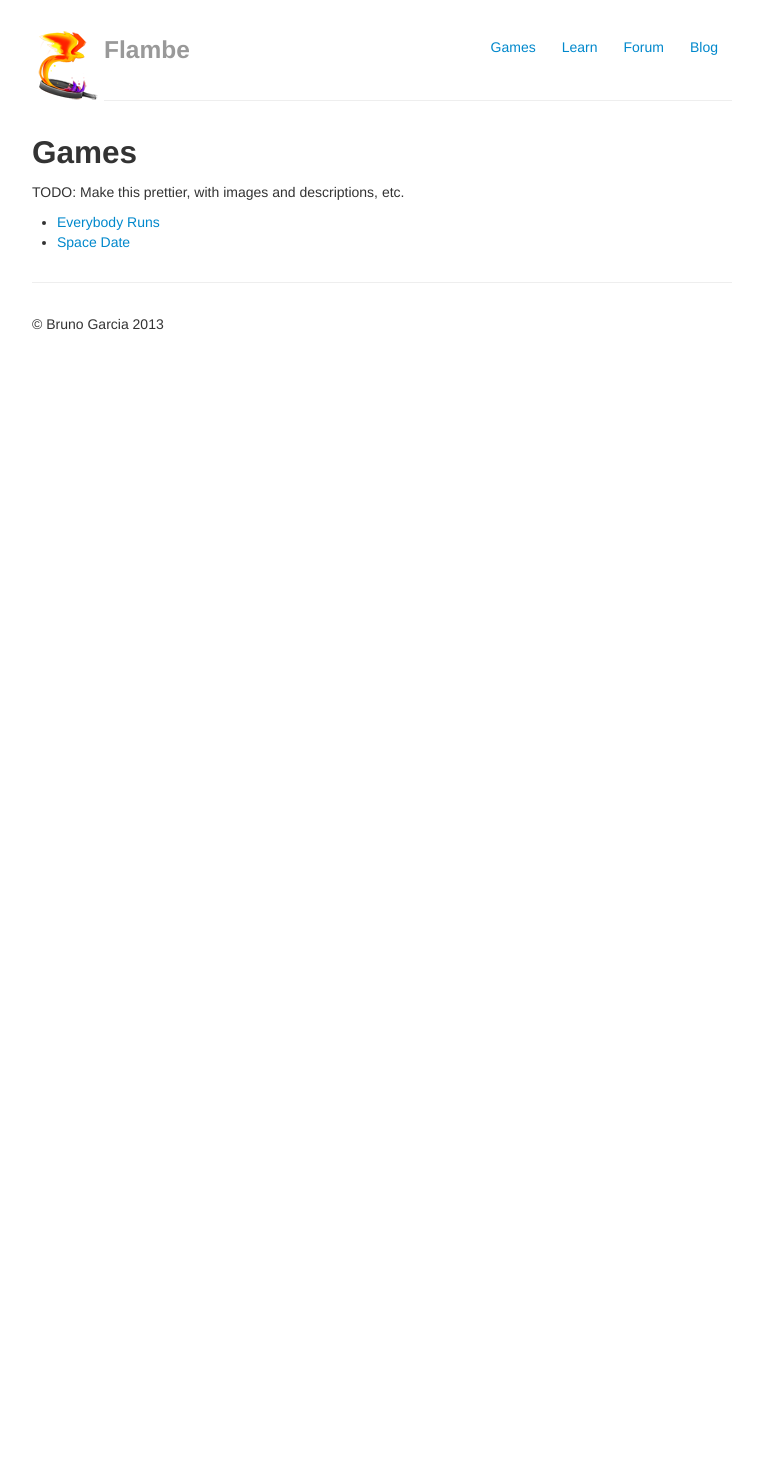
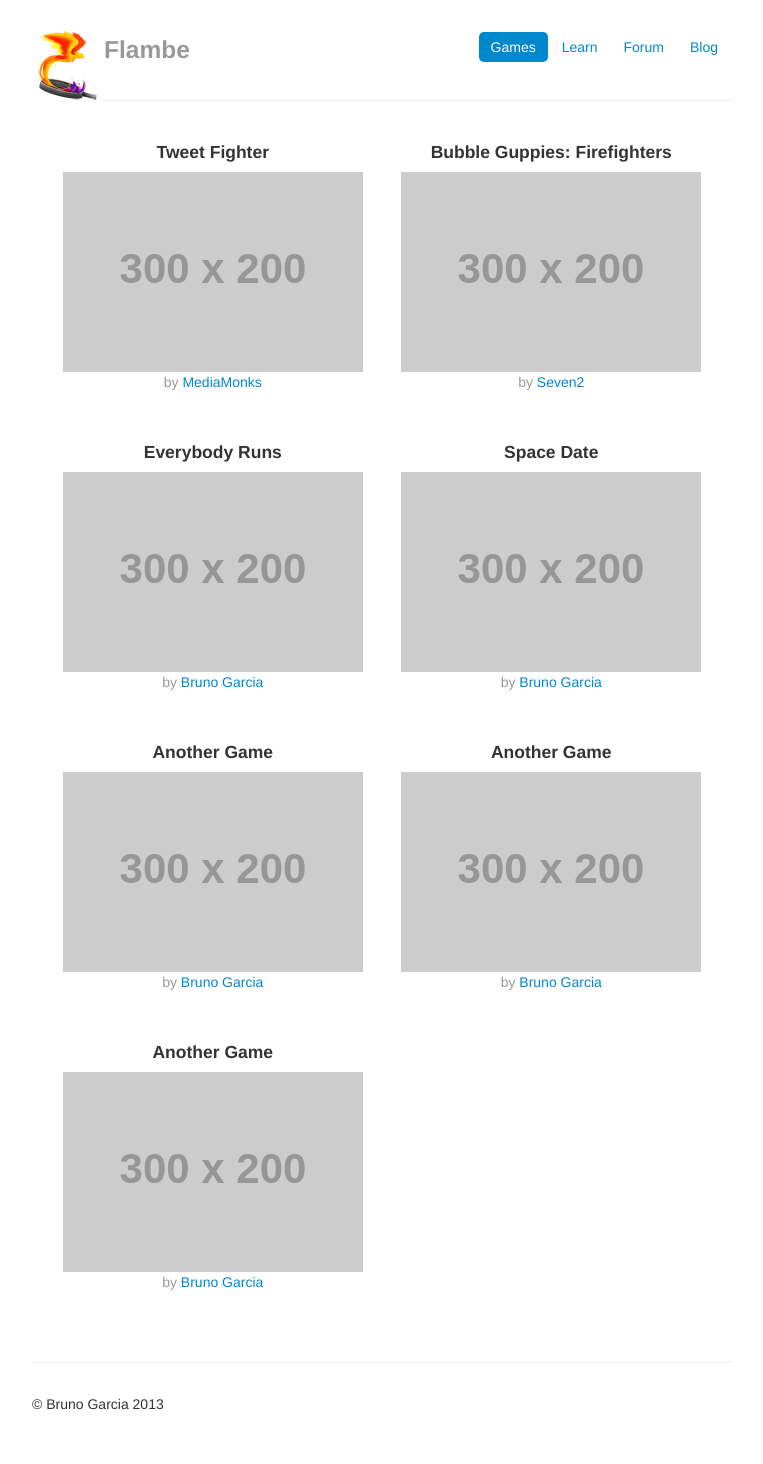
Before and after one commit to aduros/flambe-website, a Jekyll site: the page built from games/index.html, in a window 1280 px wide. Shown: the whole page, without its empty margins (258-1021 px from the left). Built offline with Jekyll 4.4.1, drawn with Linux system fonts in a browser that asks for light colours; before the commit the page ends 900 px from its top, so only the background shows below that.

Commit message:
First stab at the games page.

```diff
--- a/_config.yml
+++ b/_config.yml
@@ -15,8 +15,30 @@ blurbs:
       body: Some extra text describing this feature and why it's amazing.
 
 games:
-    - name: Everybody Runs
+    - title: Tweet Fighter
+      url: http://tweetfighter.nl
+      developer: <a href="https://mediamonks.com">MediaMonks</a>
+
+    - title: Bubble Guppies&colon; Firefighters
+      url: http://www.nickjr.com/kids-ad-entry.html?url=/kids-games/bubble-guppies-firefighters.html
+      developer: <a href="http://seven2.net">Seven2</a>
+
+    - title: Everybody Runs
       url: https://www.facebook.com/appcenter/everybodyruns
+      developer: <a href="https://aduros.com">Bruno Garcia</a>
 
-    - name: Space Date
+    - title: Space Date
       url: https://aduros.com/space-date
+      developer: <a href="https://aduros.com">Bruno Garcia</a>
+
+    - title: Another Game
+      url: https://www.facebook.com/appcenter/everybodyruns
+      developer: <a href="https://aduros.com">Bruno Garcia</a>
+
+    - title: Another Game
+      url: https://aduros.com/space-date
+      developer: <a href="https://aduros.com">Bruno Garcia</a>
+
+    - title: Another Game
+      url: https://aduros.com/space-date
+      developer: <a href="https://aduros.com">Bruno Garcia</a>
--- a/_layouts/default.html
+++ b/_layouts/default.html
@@ -18,7 +18,7 @@
 
       <div class="masthead">
         <ul class="nav nav-pills pull-right">
-          <li><a href="/games">Games</a></li>
+          <li {% if page.nav == "games" %}class="active"{% endif %}><a href="/games">Games</a></li>
           <li><a href="#">Learn</a></li>
           <li><a href="#">Forum</a></li>
           <li><a href="#">Blog</a></li>
@@ -26,7 +26,7 @@
         <a class="pull-left" href="/">
           <img src="/img/logo.png">
         </a>
-        <h3 class="muted">Flambe</h3>
+        <a href="/"><h3 class="muted">Flambe</h3></a>
       </div>
 
       <hr>
--- a/css/main.css
+++ b/css/main.css
@@ -62,3 +62,8 @@ body {
   line-height: 1;
   letter-spacing: -1px;
 }
+
+.game {
+  text-align: center;
+  margin-bottom: 30px;
+}
--- a/games/index.html
+++ b/games/index.html
@@ -1,14 +1,17 @@
 ---
 layout: default
 title: Games &middot; Flambe
+nav: games
 ---
 
-<h2>Games</h2>
-
-<p>TODO: Make this prettier, with images and descriptions, etc.</p>
-
-<ul>
-{% for game in site.games %}
-<li><a href="{{ game.url }}">{{ game.name }}</a></li>
-{% endfor %}
-</ul>
+<div class="games container-fluid">
+  {% for game in site.games %}
+    {% cycle '<div class="row-fluid">', '' %}
+    <div class="game span6">
+      <h4>{{ game.title }}</h4>
+      <a href="{{ game.url }}"><img src="http://placehold.it/300x200"></a>
+      <p class="muted">by {{ game.developer }}</p>
+    </div>
+    {% if forloop.last %}</div>{% else %}{% cycle '', '</div>' %}{% endif %}
+  {% endfor %}
+</div>
--- a/index.html
+++ b/index.html
@@ -1,6 +1,6 @@
 ---
 layout: default
-title: {{ site.name }}
+title: Flambe
 ---
 
 <div class="jumbotron">
```
